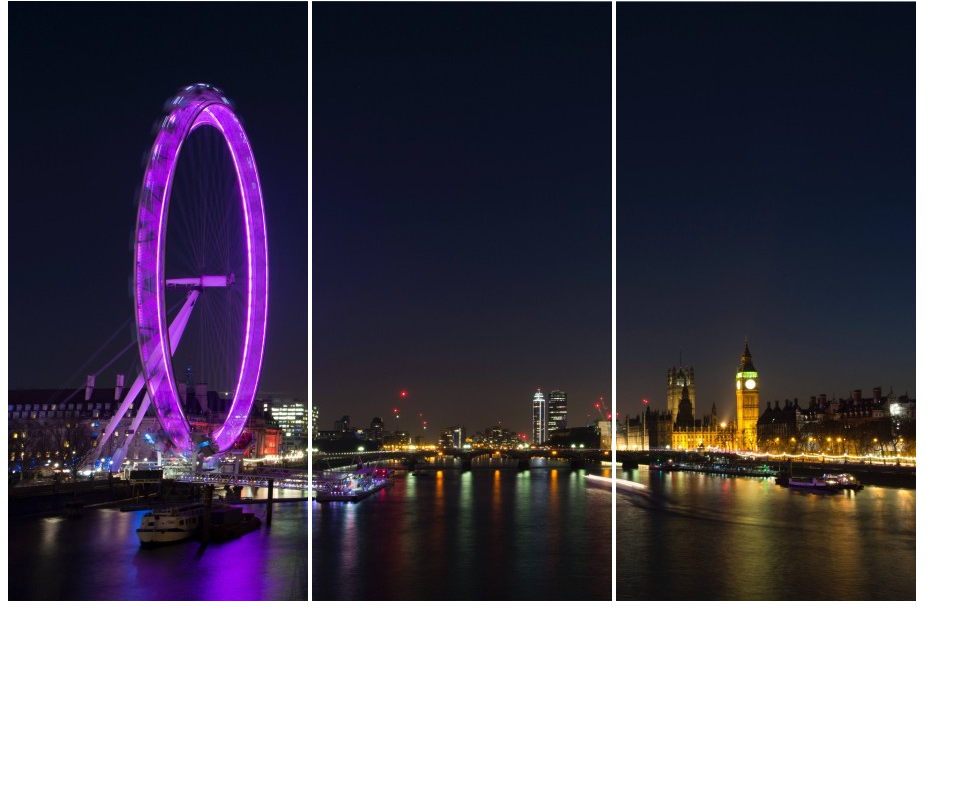
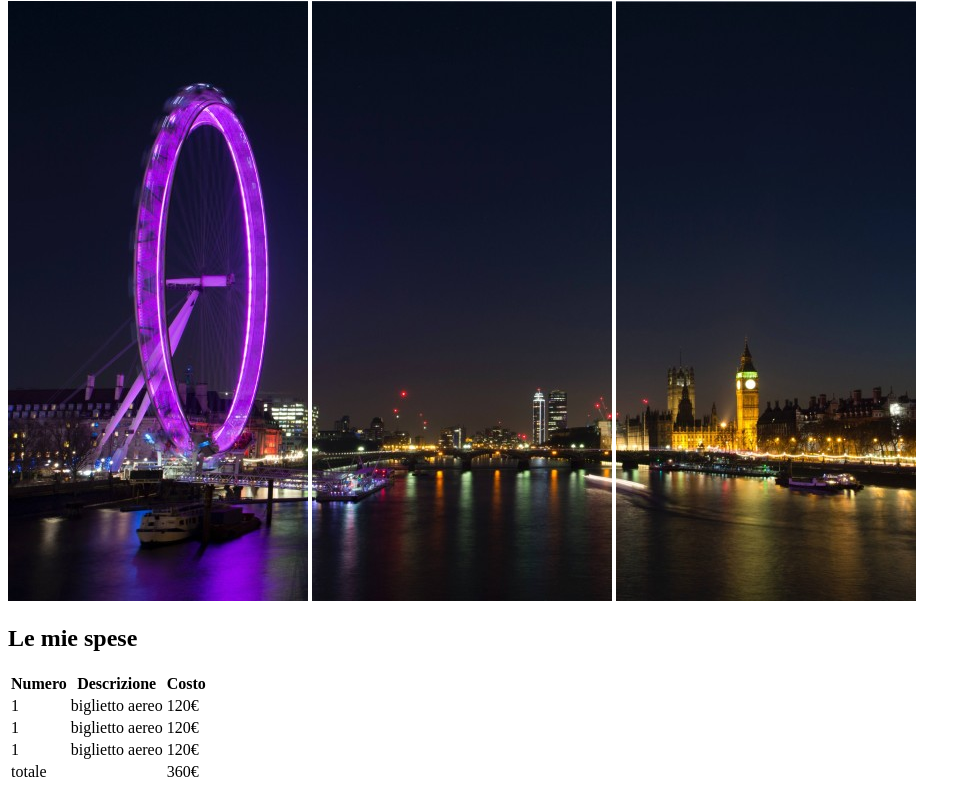
Before and after one commit to lucacipolloni/html-london-trip, a plain HTML site: page index.html in a window 1280 px wide. Shown: the part 79-871 px from the top of the page, without its empty margins (0-971 px from the left). Before the commit the page ends 800 px from the top, so only its background shows below. Drawn offline with Linux system fonts and the light colour scheme.

Commit message:
add table

```diff
--- a/index.html
+++ b/index.html
@@ -11,5 +11,40 @@
     <img src="./img/londra2.jpg" alt="immagine Londra">
     <img src="./img/londra3.jpg" alt="immagine Londra">
 
+    <h2>Le mie spese</h2>
+    <table>
+        <thead>
+            <tr>
+                <th>Numero</th>
+                <th>Descrizione</th>
+                <th>Costo</th>
+            </tr>
+        </thead>
+        <tbody>
+            <tr>
+                <td>1</td>
+                <td>biglietto aereo</td>
+                <td>120€</td>
+            </tr>
+            <tr>
+                <td>1</td>
+                <td>biglietto aereo</td>
+                <td>120€</td>
+            </tr>
+            <tr>
+                <td>1</td>
+                <td>biglietto aereo</td>
+                <td>120€</td>
+            </tr>
+        </tbody>
+        <tfoot>
+            <tr>
+                <td colspan="2">totale</td>
+                <td>360€</td>
+            </tr>
+        </tfoot>
+    </table>
+
+
 </body>
 </html>
```
